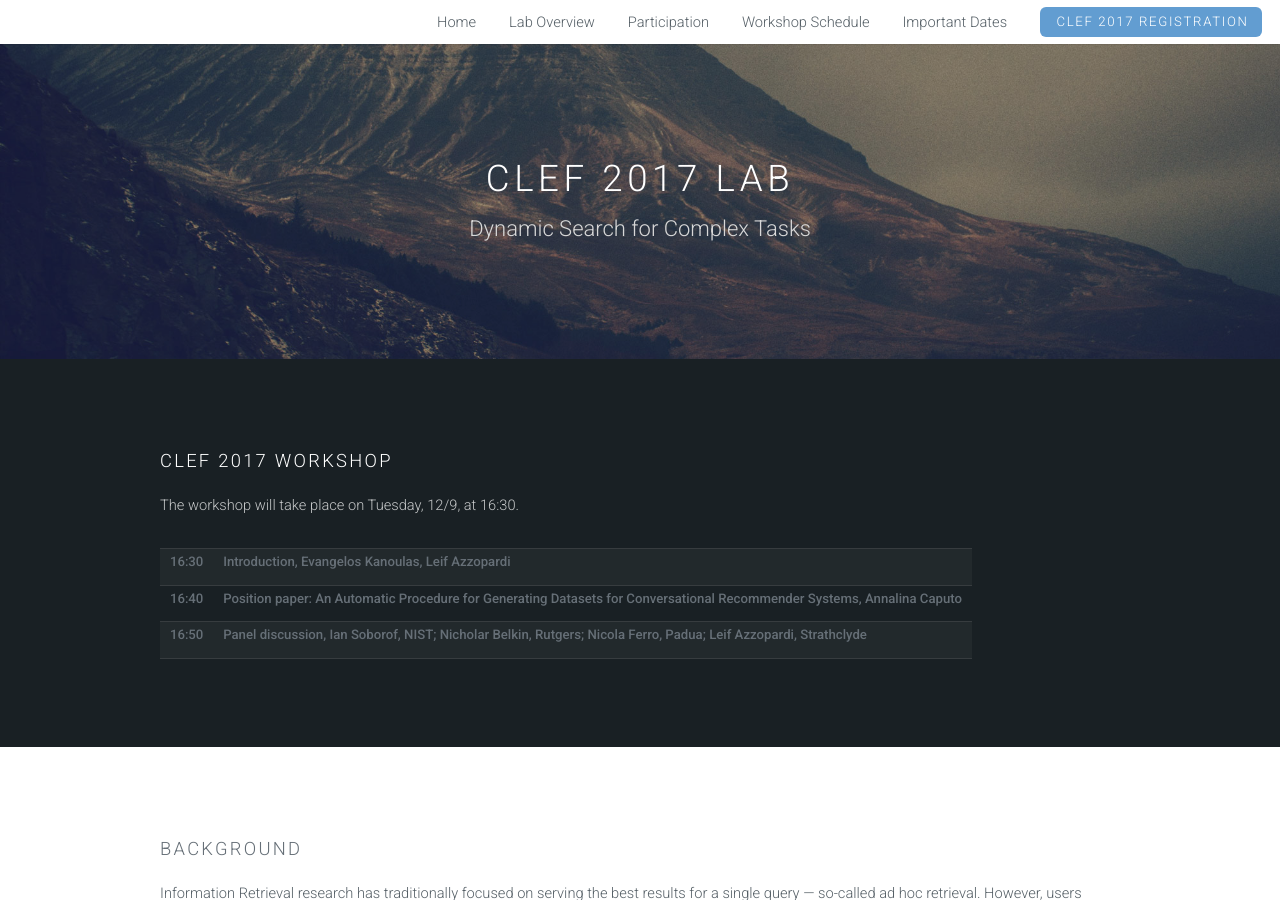
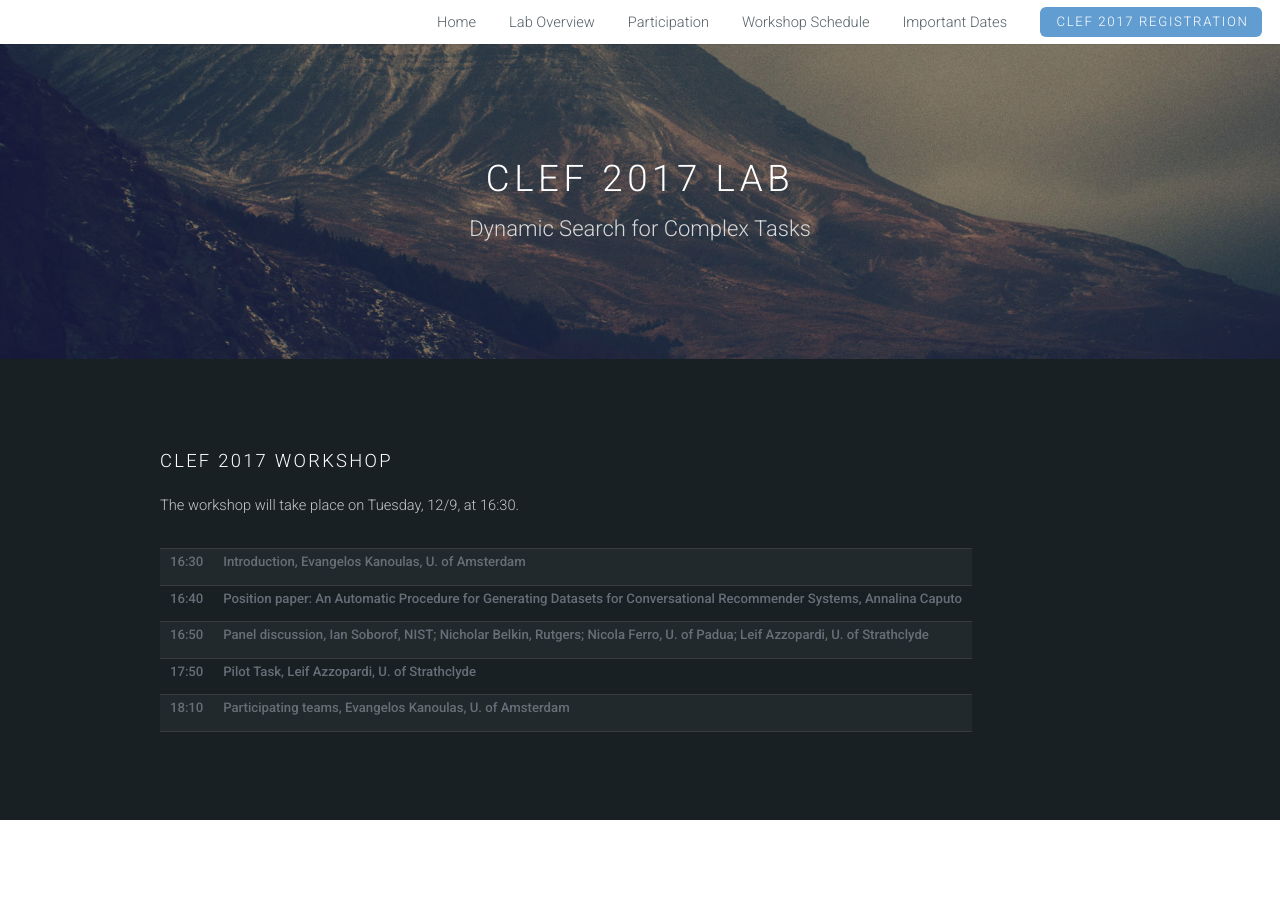
Before and after one commit to ekanou/dynamicsearch, a Jekyll site: the page built from clef-lab.html, in a window 1280 px wide and 900 px high. Built offline with Jekyll 4.4.1, drawn with Linux system fonts in a browser that asks for light colours.

Commit message:
Update clef-lab.html

```diff
--- a/clef-lab.html
+++ b/clef-lab.html
@@ -20,7 +20,7 @@
 				<table style="width:100%">
   					<tr>
     						<th>16:30</th>
-    						<th>Introduction, Evangelos Kanoulas, Leif Azzopardi</th>
+    						<th>Introduction, Evangelos Kanoulas, U. of Amsterdam</th>
   					</tr>
 					<tr>
 						<th>16:40</th>
@@ -28,7 +28,15 @@
 					</tr>
 					<tr>
 						<th>16:50</th>
-						<th>Panel discussion, Ian Soborof, NIST; Nicholar Belkin, Rutgers; Nicola Ferro, Padua; Leif Azzopardi, Strathclyde</th>
+						<th>Panel discussion, Ian Soborof, NIST; Nicholar Belkin, Rutgers; Nicola Ferro, U. of Padua; Leif Azzopardi, U. of Strathclyde</th>
+					</tr>
+					<tr>
+						<th>17:50</th>
+						<th>Pilot Task, Leif Azzopardi, U. of Strathclyde</th>
+					</tr>
+					<tr>
+						<th>18:10</th>
+						<th>Participating teams, Evangelos Kanoulas, U. of Amsterdam</th>
 					</tr>
 				</table>
 			</section>
```
